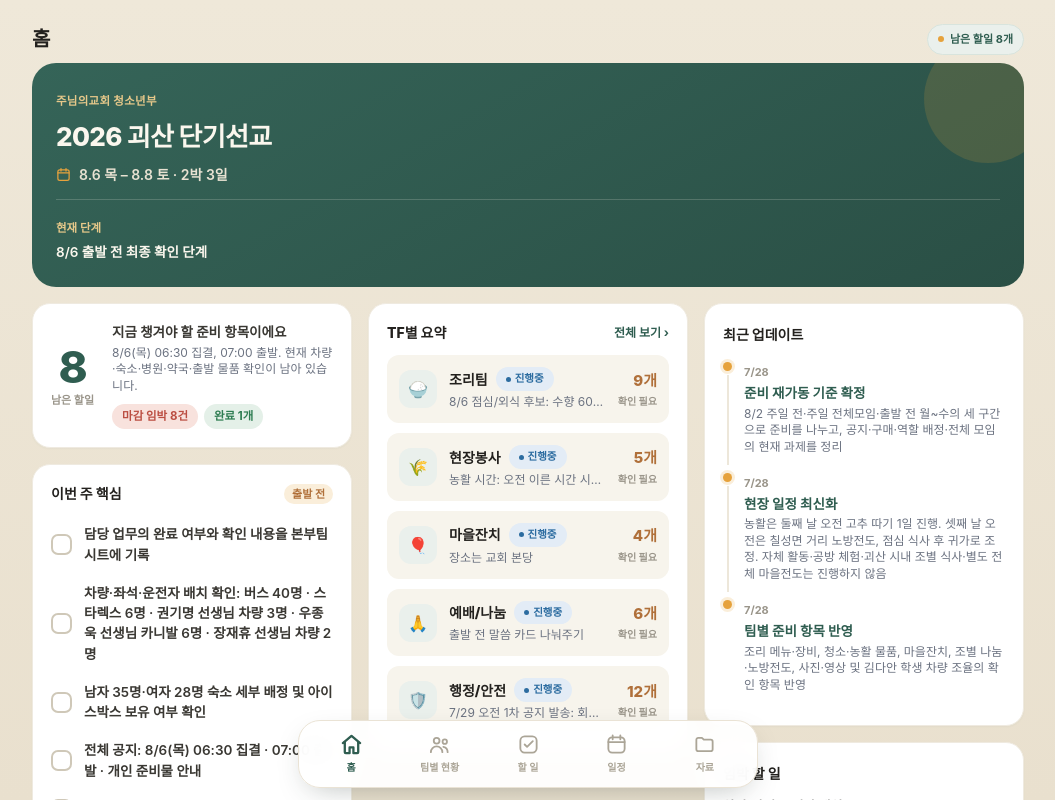
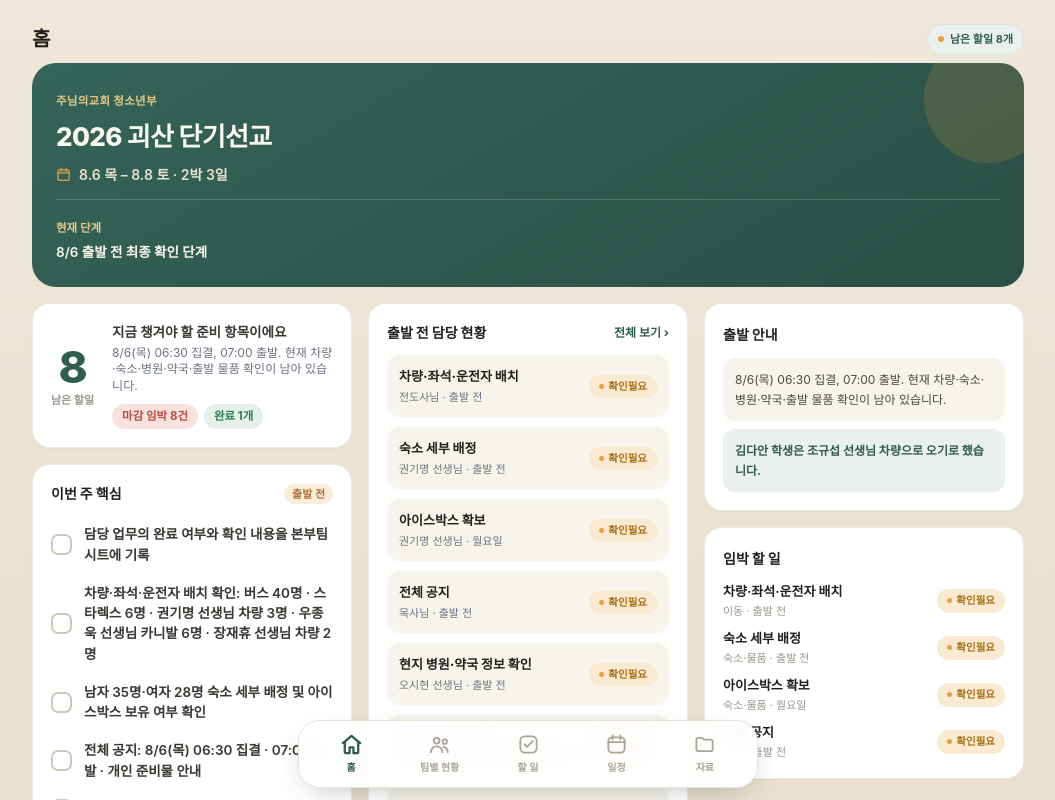
Before and after one commit to jaehue/lordsteens-2026-mission-trip, a Next.js app: page / in a window 1280 px wide. Shown: the top 800 px of the page, without its empty margins (112-1167 px from the left). Built offline with nearby package versions, Linux system fonts and the light colour scheme; a web font is replaced by a local one.

Commit message:
Show current departure status on homepage

```diff
--- a/src/app/page.tsx
+++ b/src/app/page.tsx
@@ -4,9 +4,7 @@ import WeekChecklist from "@/components/WeekChecklist";
 import StatusBadge from "@/components/StatusBadge";
 import {
   getOverview,
-  getTeams,
   getTasks,
-  getUpdates,
   taskStats,
 } from "@/lib/dashboard";
 import { isUrgent } from "@/lib/status";
@@ -15,10 +13,9 @@ export const revalidate = 300;
 
 export default function HomePage() {
   const overview = getOverview();
-  const teams = getTeams();
   const tasks = getTasks();
-  const updates = getUpdates();
   const stats = taskStats(tasks);
+  const activeTasks = tasks.filter((t) => t.status !== "완료");
   const urgent = tasks.filter((t) => isUrgent(t.status)).slice(0, 4);
 
   return (
@@ -106,82 +103,51 @@ export default function HomePage() {
             </Card>
           </div>
 
-          {/* Column 2: TF별 요약 */}
+          {/* Column 2: 출발 전 담당 현황 */}
           <Card>
             <div className="mb-3 flex items-center justify-between">
               <span className="text-[14px] font-extrabold text-[#23211E]">
-                TF별 요약
+                출발 전 담당 현황
               </span>
               <Link
-                href="/teams"
+                href="/tasks"
                 className="flex items-center gap-0.5 text-[12px] font-bold text-[#2F5D50]"
               >
                 전체 보기 ›
               </Link>
             </div>
             <div className="flex flex-col gap-2.5">
-              {teams.map((t) => (
-                <Link
-                  key={t.name}
-                  href="/teams"
-                  className="flex items-center gap-3 rounded-xl bg-[#F7F4EC] p-3 lg:bg-[#F7F4EC]"
+              {activeTasks.map((task, i) => (
+                <div
+                  key={i}
+                  className="flex items-center justify-between gap-3 rounded-xl bg-[#F7F4EC] p-3"
                 >
-                  <div className="flex h-[38px] w-[38px] shrink-0 items-center justify-center rounded-xl bg-[#EAF0EC] text-[16px]">
-                    {t.emoji}
-                  </div>
                   <div className="min-w-0 flex-1">
-                    <div className="flex items-center gap-2">
-                      <span className="text-[14px] font-extrabold text-[#23211E]">
-                        {t.name}
-                      </span>
-                      <StatusBadge status={t.status} />
+                    <div className="truncate text-[13px] font-extrabold text-[#23211E]">
+                      {task.title}
                     </div>
-                    <div className="mt-0.5 truncate text-[12px] text-[#6B7280]">
-                      {t.direction[0]}
+                    <div className="mt-0.5 truncate text-[11px] text-[#6B7280]">
+                      {task.owner} · {task.due}
                     </div>
                   </div>
-                  <div className="flex shrink-0 flex-col items-end gap-0.5">
-                    <span className="text-[15px] font-extrabold text-[#B0703A]">
-                      {t.checks.length}개
-                    </span>
-                    <span className="text-[10px] font-bold text-[#9A958A]">
-                      확인 필요
-                    </span>
-                  </div>
-                </Link>
+                  <StatusBadge status={task.status} />
+                </div>
               ))}
             </div>
           </Card>
 
           {/* Column 3 */}
           <div className="flex flex-col gap-3.5 lg:gap-4">
-            {/* 최근 업데이트 */}
+            {/* 출발 안내 */}
             <Card>
               <span className="text-[14px] font-extrabold text-[#23211E]">
-                최근 업데이트
+                출발 안내
               </span>
-              <div className="mt-3 flex flex-col">
-                {updates.map((u, i) => (
-                  <div key={i} className="flex gap-3">
-                    <div className="flex shrink-0 flex-col items-center">
-                      <span className="mt-1 h-[9px] w-[9px] rounded-full bg-[#E6A23C] shadow-[0_0_0_3px_#FAEEDA]" />
-                      {i < updates.length - 1 && (
-                        <span className="my-1 w-0.5 flex-1 bg-[#EDE7DA]" />
-                      )}
-                    </div>
-                    <div className="pb-3.5">
-                      <span className="text-[11px] font-bold text-[#9A958A]">
-                        {u.date}
-                      </span>
-                      <div className="mt-px text-[13.5px] font-bold text-[#2F5D50]">
-                        {u.title}
-                      </div>
-                      <div className="mt-0.5 text-[12px] leading-snug text-[#6B7280]">
-                        {u.content}
-                      </div>
-                    </div>
-                  </div>
-                ))}
+              <div className="mt-3 rounded-xl bg-[#F7F4EC] p-3 text-[12px] leading-relaxed text-[#4B4944]">
+                {overview.intro}
+              </div>
+              <div className="mt-2 rounded-xl bg-[#EAF0EC] p-3 text-[12px] font-bold leading-relaxed text-[#2F5D50]">
+                김다안 학생은 조규섭 선생님 차량으로 오기로 했습니다.
               </div>
             </Card>
 
```
